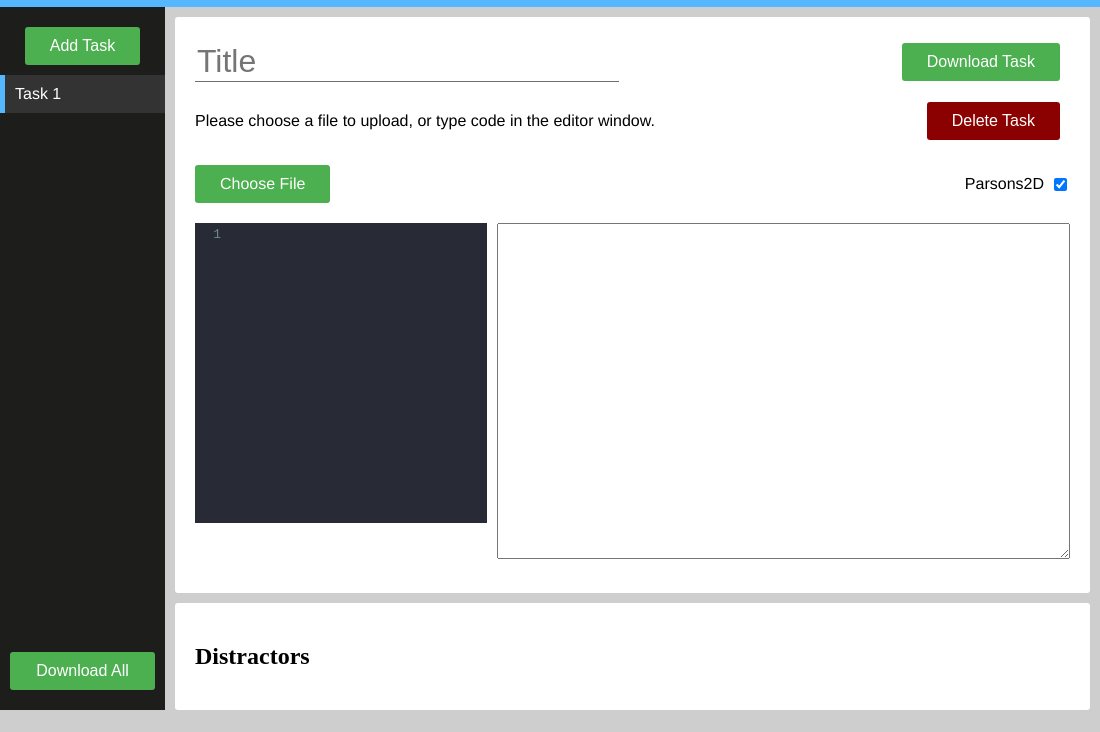
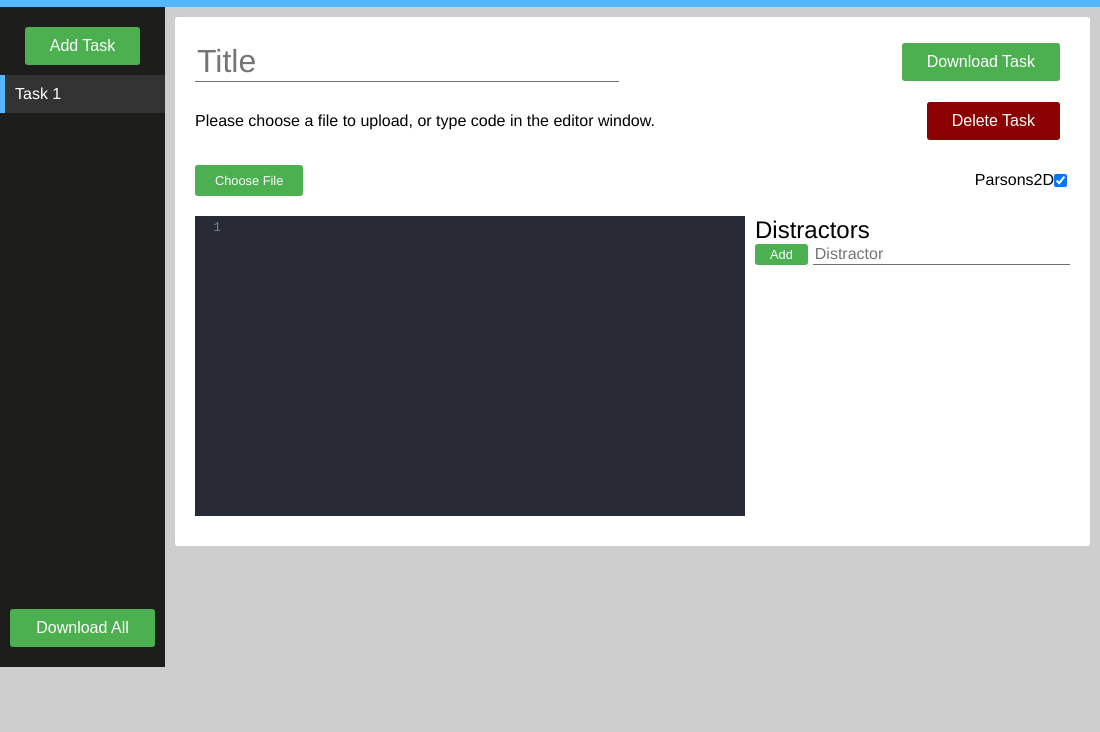
Before and after one commit to joachimjorgensen/masteroppgave-js, an Electron app: page src/index.html in a window 1100 px wide. Both pictures are taken after a click on the button "Add Task". Shown: the part 68-800 px from the top of the page. Drawn offline with nearby package versions, Linux system fonts and the light colour scheme.

Commit message:
Add distractor field

```diff
--- a/src/index.css
+++ b/src/index.css
@@ -1,5 +1,3 @@
-
-/* --------------- STRUCTURE ---------------- */
 
 body {
     display: flex;
@@ -39,8 +37,6 @@ body {
     overflow: scroll;
 }
 
-/* --------------- GENERAL ---------------- */
-
 .paper {
     background-color: white;
     padding: 20px;
@@ -74,7 +70,10 @@ input {
     outline: 0;
     border-width: 0 0 1px;
     border-color: #1d1d1b;
-    margin-left: 10px;
+    margin-left: 0;
+    font-size: 1em;
+    font-family: "Helvetica Neue", sans-serif;
+    font-weight: 200;
 }
 
 input:hover {
@@ -89,8 +88,6 @@ input:focus {
 
 }
 
-/* --------------- HEADER ---------------- */
-
 .header {
     background-color: #54b7ff;
     padding: 10px 10px;
@@ -104,8 +101,6 @@ input:focus {
     font-family: "Helvetica Neue";
     font-weight: 100;
 }
-
-/* ------------- TASK BAR ---------------- */
 
 .taskHeaderContainer {
 
@@ -176,8 +171,6 @@ input:focus {
     background-color: transparent;
 }
 
-/* -------------- EDITOR ----------------- */
-
 .taskTitleContainer {
     display: flex;
     flex-direction: row;
@@ -231,19 +224,17 @@ input[type="file"] {
     border: none;
     color: white;
     border-radius: 3px;
-    padding: 10px 25px;
+    padding: 8px 20px;
     text-align: center;
     text-decoration: none;
     display: inline-block;
-    font-size: 16px;
+    font-size: 0.8em;
 }
 
 .fileChooserButton:hover {
     background-color: #3b843e;
     cursor: pointer;
 }
-
-/* ------------- DOWNLOAD ---------------- */
 
 .downloadPaper {
     display: flex;
@@ -295,12 +286,53 @@ input[type="file"] {
     cursor: pointer;
 }
 
+.dragAndDropArea h2 {
+    margin: 0;
+}
 
-/* --------------- TEXT ---------------- */
+.distractorInputContainer {
+    display: flex;
+    flex-direction: row;
+    justify-content: flex-start;
+    align-items: flex-end;
+}
+
+.distractorForm {
+    width: 100%;
+    display: flex;
+}
+
+.addDistractorButton {
+    padding: 3px 15px;
+    font-size: 0.8em;
+}
+
+.addDistractorButton:hover {
+    background-color: #3b843e;
+    cursor: pointer;
+}
+
+.distractorInput {
+    flex: 1;
+    margin-left: 5px;
+}
+
+.distractorTextContainer {
+    margin: 2px;
+    padding: 5px;
+
+    background-color: lightgray;
+    border-radius: 5px;
+}
 
 p {
-    font-family: "Helvetica Neue";
+    font-family: "Helvetica Neue", sans-serif;
     margin: 0;
+}
+
+h2 {
+    font-family: "Helvetica Neue", sans-serif;
+    font-weight: 200;
 }
 
 .taskHeader {
--- a/src/index.html
+++ b/src/index.html
@@ -95,16 +95,23 @@
                     <div class="editor" id="codeArea" onchange="saveToQti(); return null"></div>
 
                     <div class="dragAndDropArea" id="dragAndDropArea">
-                        <textarea id="textArea" rows="22" cols="69"></textarea>
+                        <h2>Distractors</h2>
+
+                        <div class="distractorInputContainer">
+
+                            <form name="distractorForm" class="distractorForm" onSubmit="addDistractor(event)">
+                                <button type="submit" class="addDistractorButton">Add</button>
+                                <input type="text" class="distractorInput" id="distractorInput" name="distractorInput" placeholder="Distractor">
+                            </form>
+
+                        </div>
+
+                        <div class="distractorListContainer" id="distractorListContainer">
+
+                        </div>
                     </div>
 
                 </div>
-
-            </div>
-
-            <div class="paper">
-
-              <h2>Distractors</h2>
 
             </div>
 
@@ -134,6 +141,8 @@
             extraKeys: {'Ctrl-Space': 'autocomplete'},
         });
 
+        editor.setSize(550, 300);
+
     </script>
 
     <script>
--- a/src/scripts/main.js
+++ b/src/scripts/main.js
@@ -33,6 +33,79 @@ let loadMain = function(){
 };
 
 
+let loadDistractors = function() {
+
+    let distractorListContainer = document.getElementById('distractorListContainer');
+
+    // Remove List elements
+    while (distractorListContainer.firstChild) {
+        distractorListContainer.removeChild(distractorListContainer.firstChild);
+    }
+
+    let id = currentId;
+    let allTasks = database.tasks;
+
+    for (let taskNum in allTasks) {
+
+        let task = allTasks[taskNum];
+
+        if (task.id == id) {
+
+            let allDistractors = task.distractors;
+
+            for(let distractorNum in allDistractors) {
+
+                let distractor = allDistractors[distractorNum];
+
+                let distractorTextContainer = document.createElement('div');
+                distractorTextContainer.className = 'distractorTextContainer';
+
+                let distractorText = document.createElement('p');
+                distractorText.innerHTML = distractor;
+
+                distractorTextContainer.appendChild(distractorText);
+
+                distractorListContainer.appendChild(distractorTextContainer);
+            }
+
+        }
+    }
+};
+
+
+
+let addDistractor = function() {
+
+    // Stop the page from refreshing on submit
+    event.preventDefault();
+
+    let id = currentId;
+
+    let distractor = document.forms["distractorForm"]["distractorInput"].value;
+
+    let allTasks = database.tasks;
+
+    for (let taskNum in allTasks) {
+
+        let task = allTasks[taskNum];
+
+        if (task.id == id) {
+
+            task.distractors.push(distractor);
+
+        }
+    }
+
+    // Empty the input field on submit
+    document.forms["distractorForm"]["distractorInput"].value = '';
+
+    loadDistractors();
+};
+
+
+/**
+ * Delete task from list of tasks
+ */
 let deleteTask = function() {
     let id = currentId;
     let newTaskList = [];
@@ -203,6 +276,7 @@ let loadTask = function(id) {
     }
 
     saveToQti();
+    loadDistractors();
 };
 
 
@@ -232,8 +306,8 @@ let getTaskObject = function(id) {
  */
 let saveToQti = function() {
     saveTask(currentId);
-    let textArea = document.getElementById('textArea');
-    textArea.innerHTML = editor.getValue();
+    //let textArea = document.getElementById('textArea');
+    //textArea.innerHTML = editor.getValue();
 };
 
 
@@ -372,7 +446,8 @@ let addTask = function () {
         title: '',
         code: '',
         fileName: '',
-        parsons2d: true
+        parsons2d: true,
+        distractors: []
     };
 
     database.tasks.push(task);
```
